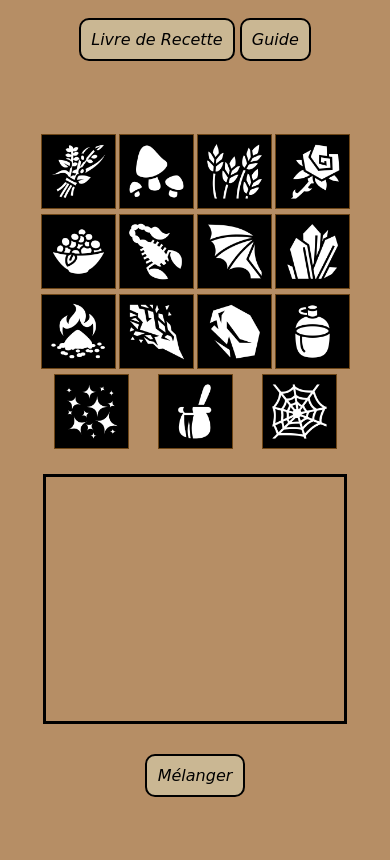
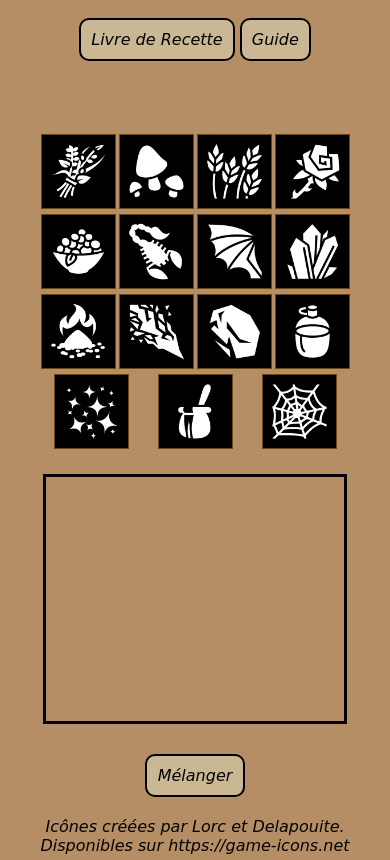
Before and after one commit to Emma-prn/alchemist, a plain HTML site: page index.html in a window 390 px wide. Shown: the part 92-952 px from the top of the page. Before the commit the page ends 894 px from the top, so only its background shows below. Drawn offline with Linux system fonts and the light colour scheme.

Commit message:
Add footer

```diff
--- a/index.html
+++ b/index.html
@@ -57,5 +57,6 @@
             <button class="button" type="button" popovertarget="message" popovertargetaction="hide">Retour à l'atelier</button>
         </div>
     </div>
+    <footer><p>Icônes créées par Lorc et Delapouite. Disponibles sur https://game-icons.net</p></footer>
 </body>
 </html>
--- a/style.css
+++ b/style.css
@@ -37,7 +37,15 @@ h1 {
 button {
     font-size: inherit;
 }
-
+footer {
+    position: absolute;
+    width: 100%;
+    bottom: 0;
+}
+footer p {
+    text-align: center;
+    margin-bottom: 5px;
+}
 /* Potion Workshop */
 .workshop {
     background-color: #B68E65;
@@ -131,7 +139,7 @@ button {
 #guide > section > h2, p {
     margin-top: 0;
 }
-#message > h2, p {
+#message > h2 {
     margin-top: 0;
 }
 :popover-open {
@@ -184,6 +192,10 @@ button {
         flex-wrap: wrap;
         justify-content: center;
     }
+    footer {
+        position: relative;
+        margin-top: 15px;
+    }
     nav.top {
         position: relative;
         top: 0;
```
